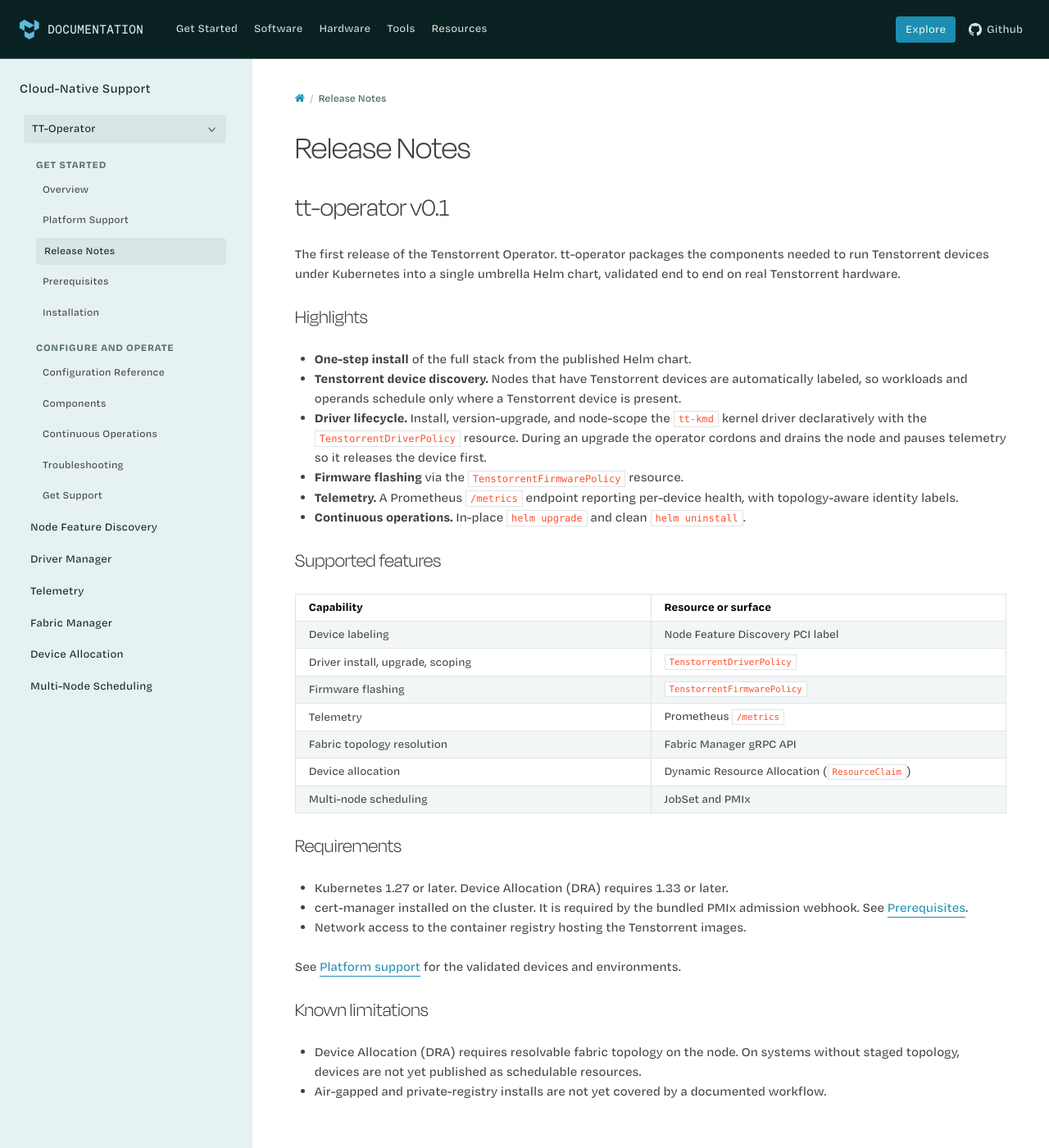
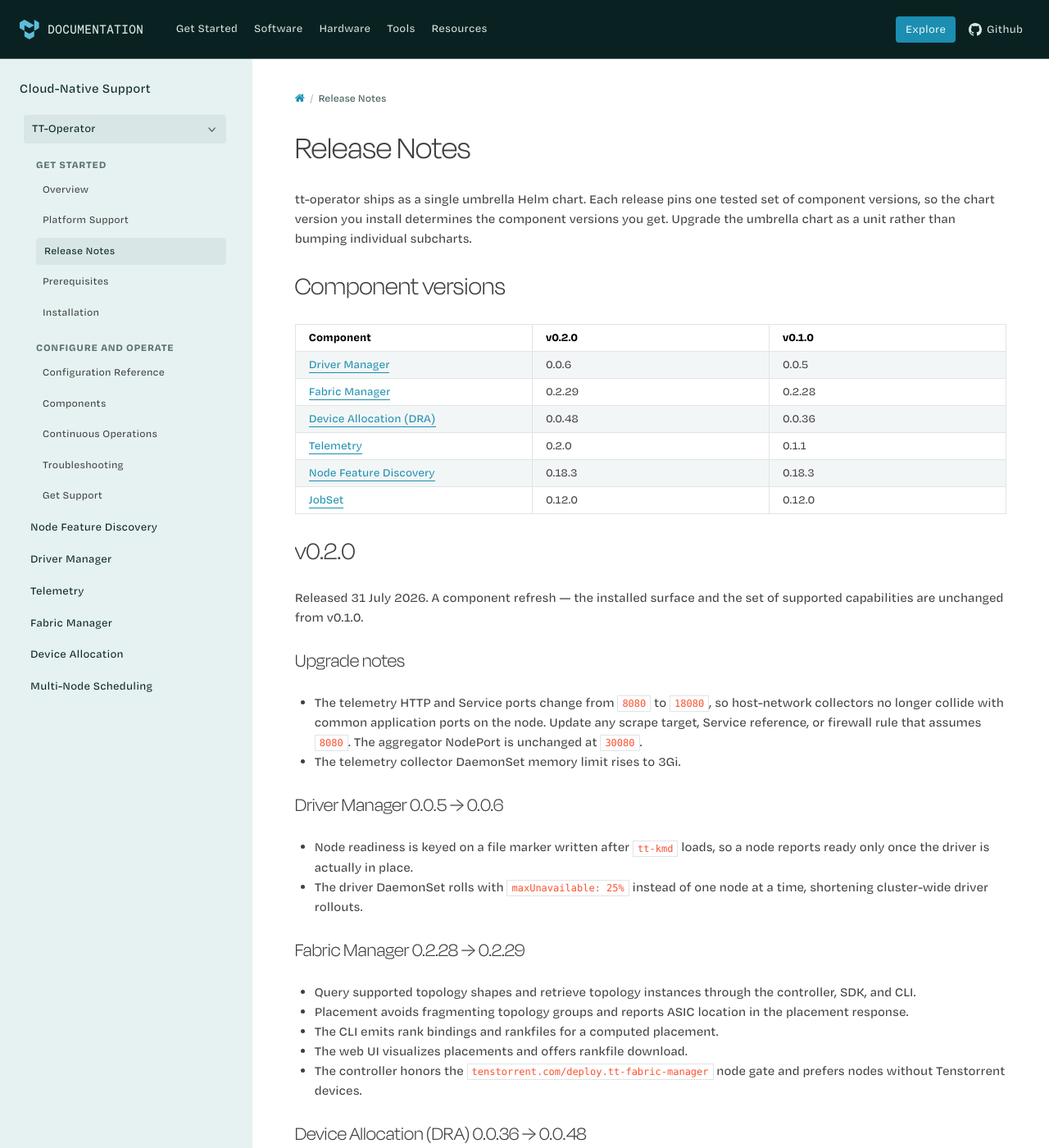
Before and after one commit to tenstorrent/tt-operator, a Sphinx documentation site: the page built from docs/release-notes.md, in a window 1280 px wide and 1400 px high. Shown: the whole window at 82% size. Built offline with Sphinx 7.4.7 and the Read the Docs theme 3.1.0, drawn with Linux system fonts in a browser that asks for light colours; some web fonts are replaced; some of the changed text lies outside the part shown.

Commit message:
docs: per-release notes with component version matrix (#185)
Expand the release-notes page from a single v0.1 blurb into a real changelog:
a component version matrix per tt-operator release, and terse per-component
summaries of what changed between the versions each release pins.

Flags the tt-telemetry 8080 -> 18080 port change as an upgrade note.

```diff
--- a/docs/release-notes.md
+++ b/docs/release-notes.md
@@ -1,52 +1,105 @@
 # Release Notes
 
-## tt-operator v0.1
+tt-operator ships as a single umbrella Helm chart. Each release pins one tested
+set of component versions, so the chart version you install determines the
+component versions you get. Upgrade the umbrella chart as a unit rather than
+bumping individual subcharts.
 
-The first release of the Tenstorrent Operator. tt-operator packages the
-components needed to run Tenstorrent devices under Kubernetes into a single
-umbrella Helm chart, validated end to end on real Tenstorrent hardware.
+## Component versions
 
-### Highlights
+| Component | v0.2.0 | v0.1.0 |
+|---|---|---|
+| [Driver Manager](https://docs.tenstorrent.com/tt-k8s-driver-manager/) | 0.0.6 | 0.0.5 |
+| [Fabric Manager](https://docs.tenstorrent.com/tt-fabric-manager/) | 0.2.29 | 0.2.28 |
+| [Device Allocation (DRA)](https://docs.tenstorrent.com/tt-dra-driver/) | 0.0.48 | 0.0.36 |
+| [Telemetry](https://docs.tenstorrent.com/tt-telemetry/) | 0.2.0 | 0.1.1 |
+| [Node Feature Discovery](https://github.com/kubernetes-sigs/node-feature-discovery) | 0.18.3 | 0.18.3 |
+| [JobSet](https://github.com/kubernetes-sigs/jobset) | 0.12.0 | 0.12.0 |
+
+## v0.2.0
+
+Released 31 July 2026. A component refresh — the installed surface and the set
+of supported capabilities are unchanged from v0.1.0.
+
+### Upgrade notes
+
+- The telemetry HTTP and Service ports change from `8080` to `18080`, so
+  host-network collectors no longer collide with common application ports on the
+  node. Update any scrape target, Service reference, or firewall rule that
+  assumes `8080`. The aggregator NodePort is unchanged at `30080`.
+- The telemetry collector DaemonSet memory limit rises to 3Gi.
+
+### Driver Manager 0.0.5 → 0.0.6
+
+- Node readiness is keyed on a file marker written after `tt-kmd` loads, so a
+  node reports ready only once the driver is actually in place.
+- The driver DaemonSet rolls with `maxUnavailable: 25%` instead of one node at a
+  time, shortening cluster-wide driver rollouts.
+
+### Fabric Manager 0.2.28 → 0.2.29
+
+- Query supported topology shapes and retrieve topology instances through the
+  controller, SDK, and CLI.
+- Placement avoids fragmenting topology groups and reports ASIC location in the
+  placement response.
+- The CLI emits rank bindings and rankfiles for a computed placement.
+- The web UI visualizes placements and offers rankfile download.
+- The controller honors the `tenstorrent.com/deploy.tt-fabric-manager` node gate
+  and prefers nodes without Tenstorrent devices.
+
+### Device Allocation (DRA) 0.0.36 → 0.0.48
+
+- Devices publish a `boardName` attribute matching the driver's sysfs string, so
+  a `ResourceClaim` can select a specific board type — for example `n150`,
+  `n300`, or `p150`.
+- Corrected the Fabric Manager endpoint used for topology discovery.
+
+### Telemetry 0.1.1 → 0.2.0
+
+- Export metrics and logs to an OpenTelemetry collector, alongside the existing
+  Prometheus endpoint.
+- New metrics: count of host processes holding a Tenstorrent device, machine type
+  and architecture, dispatch telemetry, and Ethernet link status read from ARC
+  over UMD (unified with the existing link-up metric).
+- Ethernet heartbeat restored on Blackhole.
+- Falls back to monitoring all links when Fabric Manager reports no fabric state
+  descriptor, instead of reporting nothing.
+- New `instance_path` label on device metrics.
+- The aggregator prefers nodes without Tenstorrent devices, leaving device nodes
+  for workloads.
+
+## v0.1.0
+
+Released 1 July 2026. The first supported release: the components needed to run
+Tenstorrent devices under Kubernetes, packaged as one umbrella chart and
+validated end to end on Tenstorrent hardware.
 
 - **One-step install** of the full stack from the published Helm chart.
-- **Tenstorrent device discovery.** Nodes that have Tenstorrent devices are
-  automatically labeled, so workloads and operands schedule only where a
-  Tenstorrent device is present.
-- **Driver lifecycle.** Install, version-upgrade, and node-scope the `tt-kmd`
-  kernel driver declaratively with the `TenstorrentDriverPolicy` resource. During
-  an upgrade the operator cordons and drains the node and pauses telemetry so it
-  releases the device first.
-- **Firmware flashing** via the `TenstorrentFirmwarePolicy` resource.
-- **Telemetry.** A Prometheus `/metrics` endpoint reporting per-device health,
+- **Device discovery.** Nodes with Tenstorrent devices are labeled automatically,
+  so workloads and operands schedule only where a device is present.
+- **Driver lifecycle.** Install, upgrade, and node-scope `tt-kmd` declaratively
+  with `TenstorrentDriverPolicy`. During an upgrade the node is cordoned and
+  drained and telemetry is paused so it releases the device first.
+- **Firmware flashing** via `TenstorrentFirmwarePolicy`.
+- **Telemetry.** A Prometheus `/metrics` endpoint reporting per-device health
   with topology-aware identity labels.
+- **Device allocation.** Devices published as schedulable DRA resources.
+- **Multi-node scheduling.** JobSet and PMIx wiring for multi-node jobs.
 - **Continuous operations.** In-place `helm upgrade` and clean `helm uninstall`.
 
-### Supported features
+See [Overview](overview.md) for how the components fit together,
+[Prerequisites](prerequisites.md) for cluster requirements, and
+[Platform Support](platform-support.md) for validated devices and environments.
 
-| Capability | Resource or surface |
-|---|---|
-| Device labeling | Node Feature Discovery PCI label |
-| Driver install, upgrade, scoping | `TenstorrentDriverPolicy` |
-| Firmware flashing | `TenstorrentFirmwarePolicy` |
-| Telemetry | Prometheus `/metrics` |
-| Fabric topology resolution | Fabric Manager gRPC API |
-| Device allocation | Dynamic Resource Allocation (`ResourceClaim`) |
-| Multi-node scheduling | JobSet and PMIx |
+## Earlier previews
 
-### Requirements
+v0.0.1 through v0.0.5 were pre-release iterations of the umbrella chart, ending
+with the chart published to `ghcr.io/tenstorrent/helm`. They are not supported;
+start at v0.1.0 or later.
 
-- Kubernetes 1.27 or later. Device Allocation (DRA) requires 1.33 or later.
-- cert-manager installed on the cluster. It is required by the bundled PMIx
-  admission webhook. See [Prerequisites](prerequisites.md).
-- Network access to the container registry hosting the Tenstorrent images.
+## Known limitations
 
-See [Platform support](platform-support.md) for the validated devices and
-environments.
-
-### Known limitations
-
-- Device Allocation (DRA) requires resolvable fabric topology on the node. On
-  systems without staged topology, devices are not yet published as schedulable
-  resources.
+- Device allocation requires resolvable fabric topology on the node. On systems
+  without staged topology, devices are not published as schedulable resources.
 - Air-gapped and private-registry installs are not yet covered by a documented
   workflow.
```
